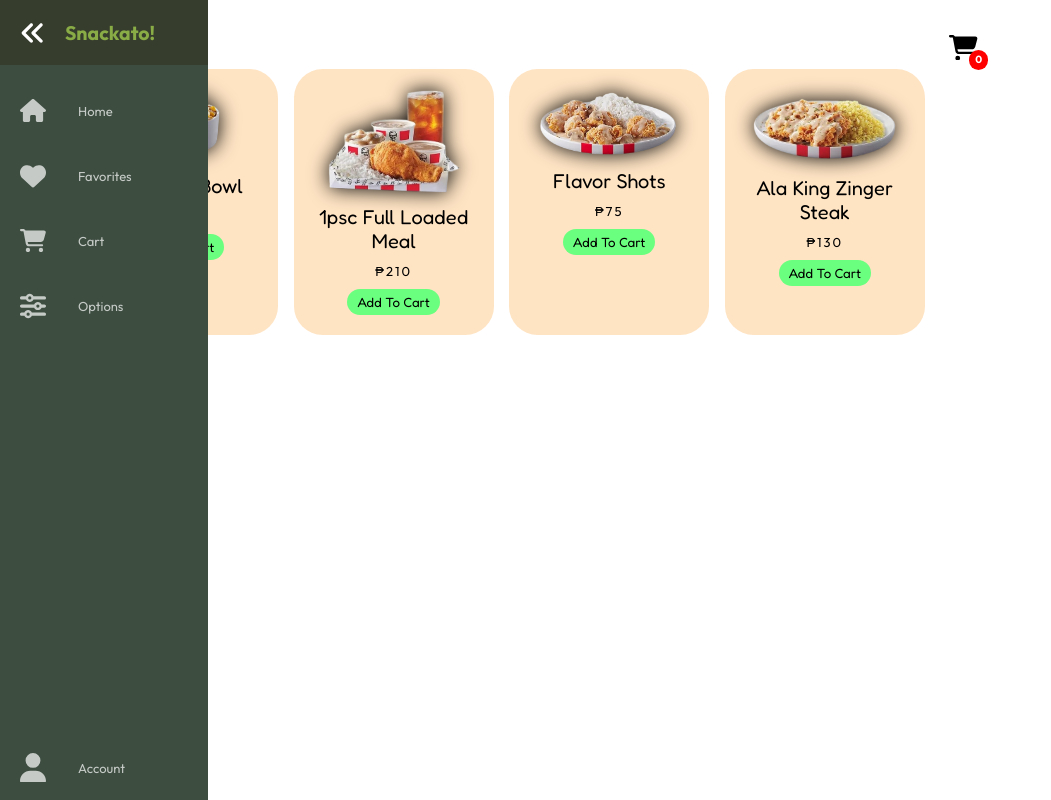
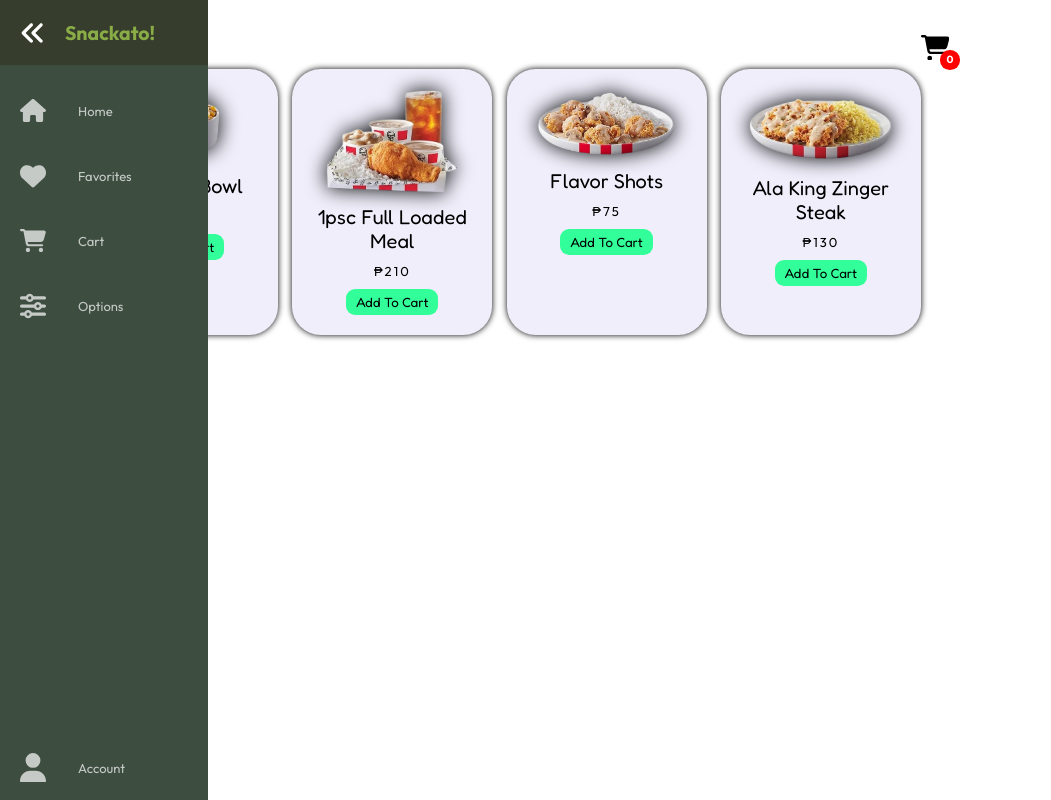
Before and after one commit to Trace019/Snackato, a plain HTML site: page kfc-menu.html in a window 1280 px wide. Shown: the whole page, without its empty margins (0-1051 px from the left). Drawn offline with nearby package versions, Linux system fonts and the light colour scheme; a web font is replaced by a local one.

Commit message:
Update food-menu.css

```diff
--- a/food-menu.css
+++ b/food-menu.css
@@ -14,6 +14,9 @@
     }
 
 .food-selection {
+    display: flex;
+    flex-direction: column;
+    flex-wrap: nowrap;
     width: 900px;
     max-width: 90vw; /*90% of the screen ratio*/
     margin: 0 1rem;
@@ -23,7 +26,10 @@
 }
 
 .cart-icon {
+    display: flex;
+    right: 2.2rem;
     width: 2.2rem;
+
 }
 
 .food-selection header {
@@ -67,13 +73,14 @@
 .productList {
     display: grid;
     grid-template-columns: repeat(auto-fit, 200px);
-    gap: 1.2rem;
+    gap: 1.1rem;
 }
 
 .productList .food-item {
-    background-color: bisque;
+    background-color: rgb(239, 238, 250);
     padding: 20px;
     border-radius: 2.2rem;
+    filter: drop-shadow(0 0 3px black);
 }
 
  .productList .food-item img h2 .item-price .add-cart{
@@ -95,11 +102,11 @@
 }
 
  .productList .food-item button {
-    background-color: #6aff7e;
+    background-color: #32ff99;
     color: black;
     padding: 5px 10px;
     margin-top: 10px;
-    border-radius: 1rem;
+    border-radius: .7rem;
     border: none;
     outline: none;
     cursor: pointer;
```
